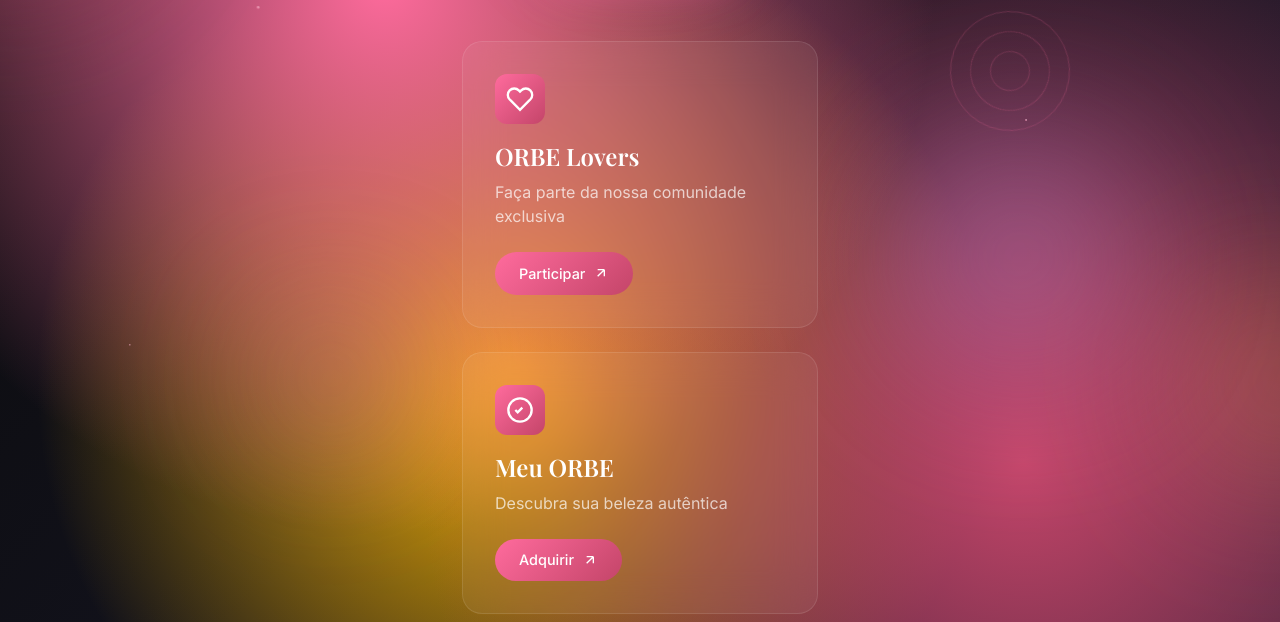
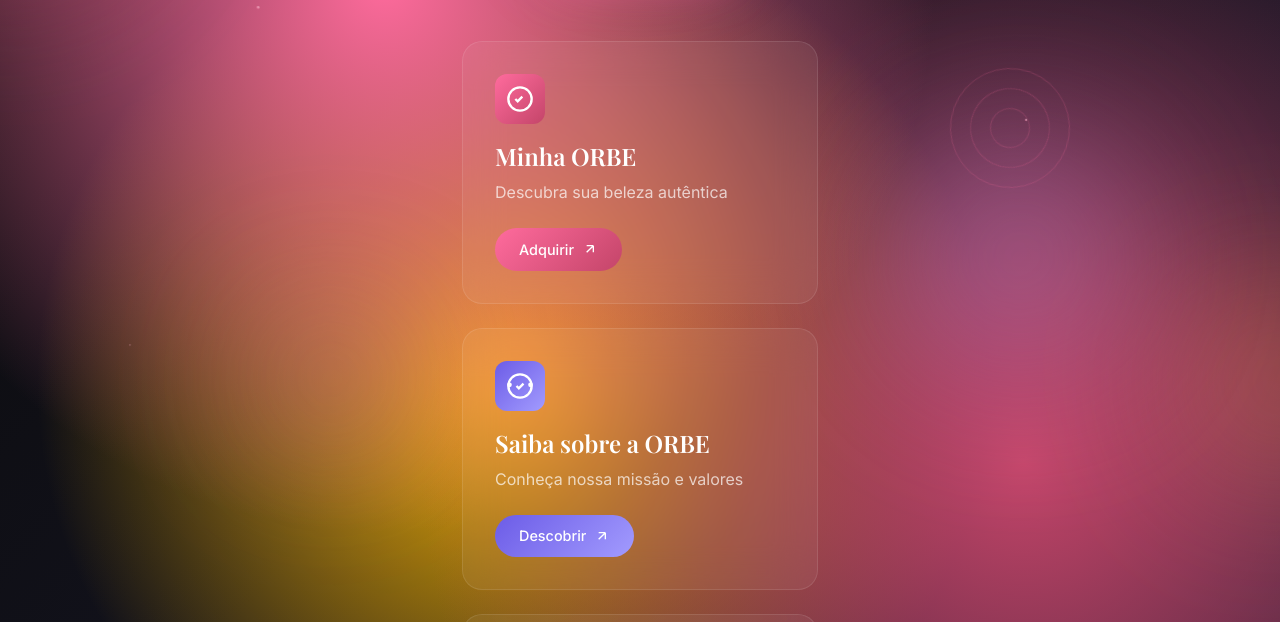
Before and after one commit to orbelabel/orbelovers, a plain HTML site: page index.html in a window 1280 px wide. Shown: the part 178-800 px from the top of the page. Drawn offline with nearby package versions, Linux system fonts and the light colour scheme.

Commit message:
Update index.html
Link do grupo e novo botão de sobre criado.

```diff
--- a/index.html
+++ b/index.html
@@ -38,6 +38,50 @@
 
         <!-- Cards de ação -->
         <section class="actions">
+            <div class="card product-card" data-tilt>
+                <div class="card-glow"></div>
+                <div class="card-content">
+                    <div class="card-icon">
+                        <svg width="28" height="28" viewBox="0 0 24 24" fill="none" stroke="currentColor" stroke-width="2">
+                            <circle cx="12" cy="12" r="10"/>
+                            <path d="M8 12l2 2 4-4"/>
+                        </svg>
+                    </div>
+                    <h3>Minha ORBE</h3>
+                    <p>Descubra sua beleza autêntica</p>
+                    <a href="https://wa.me/558695857645?text=Olá! Vim pelo link da bio e gostaria de adquirir minha Orbe."
+                       class="card-button" target="_blank" rel="noopener noreferrer">
+                        <span>Adquirir</span>
+                        <svg width="16" height="16" viewBox="0 0 24 24" fill="none" stroke="currentColor" stroke-width="2">
+                            <path d="M7 17L17 7M17 7H7M17 7V17"/>
+                        </svg>
+                    </a>
+                </div>
+            </div>
+
+            <div class="card about-card" data-tilt>
+                <div class="card-glow"></div>
+                <div class="card-content">
+                    <div class="card-icon">
+                        <svg width="28" height="28" viewBox="0 0 24 24" fill="none" stroke="currentColor" stroke-width="2">
+                            <circle cx="12" cy="12" r="10"/>
+                            <path d="M9 12l2 2 4-4"/>
+                            <path d="M21 12c.552 0 1-.448 1-1s-.448-1-1-1-1 .448-1 1 .448 1 1 1z"/>
+                            <path d="M3 12c.552 0 1-.448 1-1s-.448-1-1-1-1 .448-1 1 .448 1 1 1z"/>
+                        </svg>
+                    </div>
+                    <h3>Saiba sobre a ORBE</h3>
+                    <p>Conheça nossa missão e valores</p>
+                    <a href="https://orbelabel.github.io/orbelovers/somosorbe.html"
+                       class="card-button" target="_blank" rel="noopener noreferrer">
+                        <span>Descobrir</span>
+                        <svg width="16" height="16" viewBox="0 0 24 24" fill="none" stroke="currentColor" stroke-width="2">
+                            <path d="M7 17L17 7M17 7H7M17 7V17"/>
+                        </svg>
+                    </a>
+                </div>
+            </div>
+
             <div class="card lovers-card" data-tilt>
                 <div class="card-glow"></div>
                 <div class="card-content">
@@ -48,30 +92,9 @@
                     </div>
                     <h3>ORBE Lovers</h3>
                     <p>Faça parte da nossa comunidade exclusiva</p>
-                    <a href="https://wa.me/558695857645?text=Olá! Quero fazer parte do grupo ORBE Lovers! ✨"
+                    <a href="https://chat.whatsapp.com/L61xsUQPud76cUuyrCnLIU"
                        class="card-button" target="_blank" rel="noopener noreferrer">
                         <span>Participar</span>
-                        <svg width="16" height="16" viewBox="0 0 24 24" fill="none" stroke="currentColor" stroke-width="2">
-                            <path d="M7 17L17 7M17 7H7M17 7V17"/>
-                        </svg>
-                    </a>
-                </div>
-            </div>
-
-            <div class="card product-card" data-tilt>
-                <div class="card-glow"></div>
-                <div class="card-content">
-                    <div class="card-icon">
-                        <svg width="28" height="28" viewBox="0 0 24 24" fill="none" stroke="currentColor" stroke-width="2">
-                            <circle cx="12" cy="12" r="10"/>
-                            <path d="M8 12l2 2 4-4"/>
-                        </svg>
-                    </div>
-                    <h3>Meu ORBE</h3>
-                    <p>Descubra sua beleza autêntica</p>
-                    <a href="https://wa.me/558695857645?text=Olá! Quero o meu ORBE! ✨ Gostaria de saber mais sobre o produto e como adquirir."
-                       class="card-button" target="_blank" rel="noopener noreferrer">
-                        <span>Adquirir</span>
                         <svg width="16" height="16" viewBox="0 0 24 24" fill="none" stroke="currentColor" stroke-width="2">
                             <path d="M7 17L17 7M17 7H7M17 7V17"/>
                         </svg>
@@ -312,6 +335,11 @@
             animation-fill-mode: both;
         }
 
+        .card:nth-child(3) {
+            animation-delay: 0.4s;
+            animation-fill-mode: both;
+        }
+
         .card-glow {
             position: absolute;
             top: -50%;
@@ -358,6 +386,10 @@
             color: white;
         }
 
+        .about-card .card-icon {
+            background: linear-gradient(135deg, #6c5ce7, #a29bfe);
+        }
+
         .card h3 {
             font-family: 'Playfair Display', serif;
             font-size: 1.5rem;
@@ -386,9 +418,17 @@
             font-size: 0.9rem;
         }
 
+        .about-card .card-button {
+            background: linear-gradient(135deg, #6c5ce7, #a29bfe);
+        }
+
         .card-button:hover {
             transform: translateY(-2px);
             box-shadow: 0 10px 20px rgba(255, 107, 157, 0.3);
+        }
+
+        .about-card .card-button:hover {
+            box-shadow: 0 10px 20px rgba(108, 92, 231, 0.3);
         }
 
         .card-button:active {
@@ -399,7 +439,7 @@
         .motto {
             text-align: center;
             position: relative;
-            animation: fadeInUp 1s ease-out 0.4s both;
+            animation: fadeInUp 1s ease-out 0.6s both;
         }
 
         .motto-content {
```
